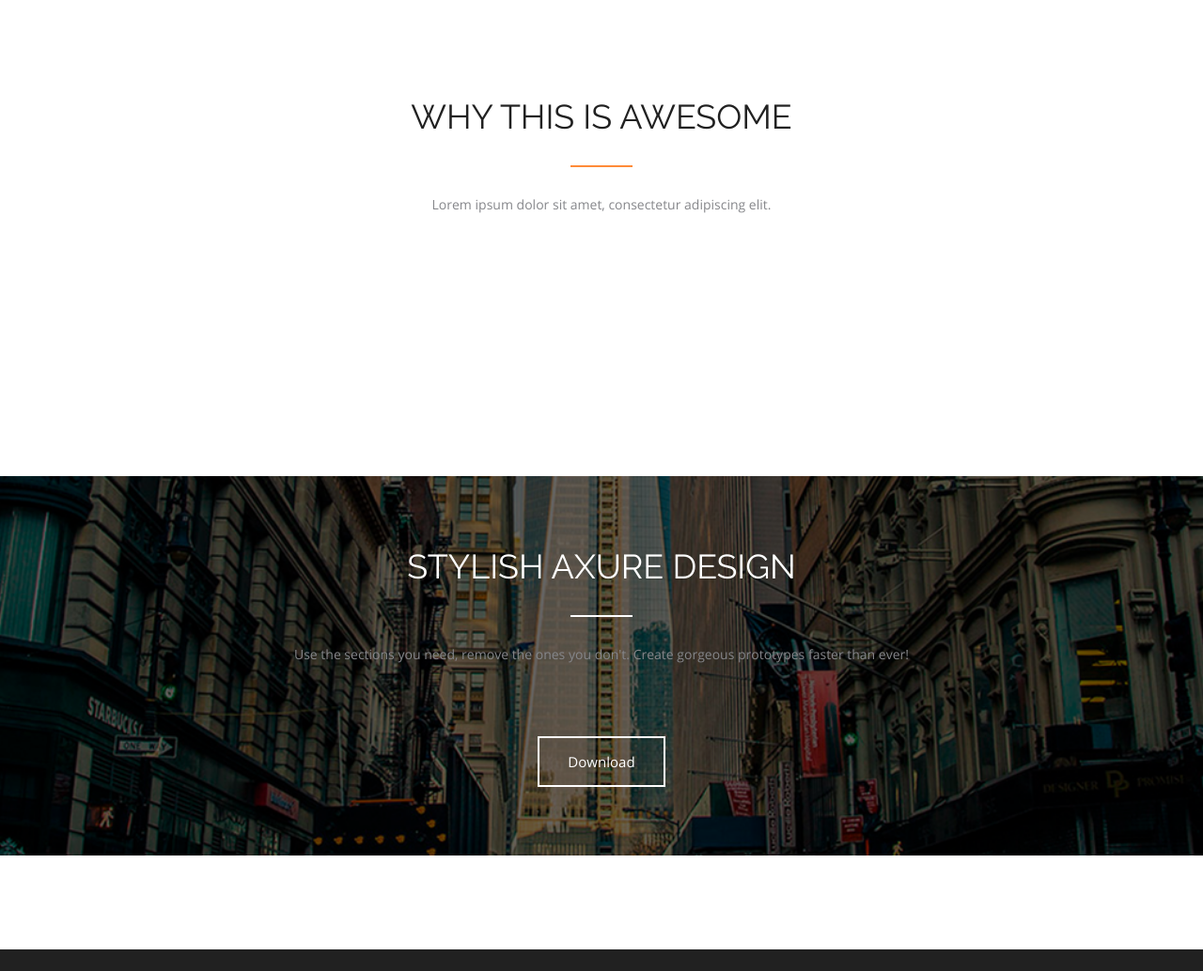
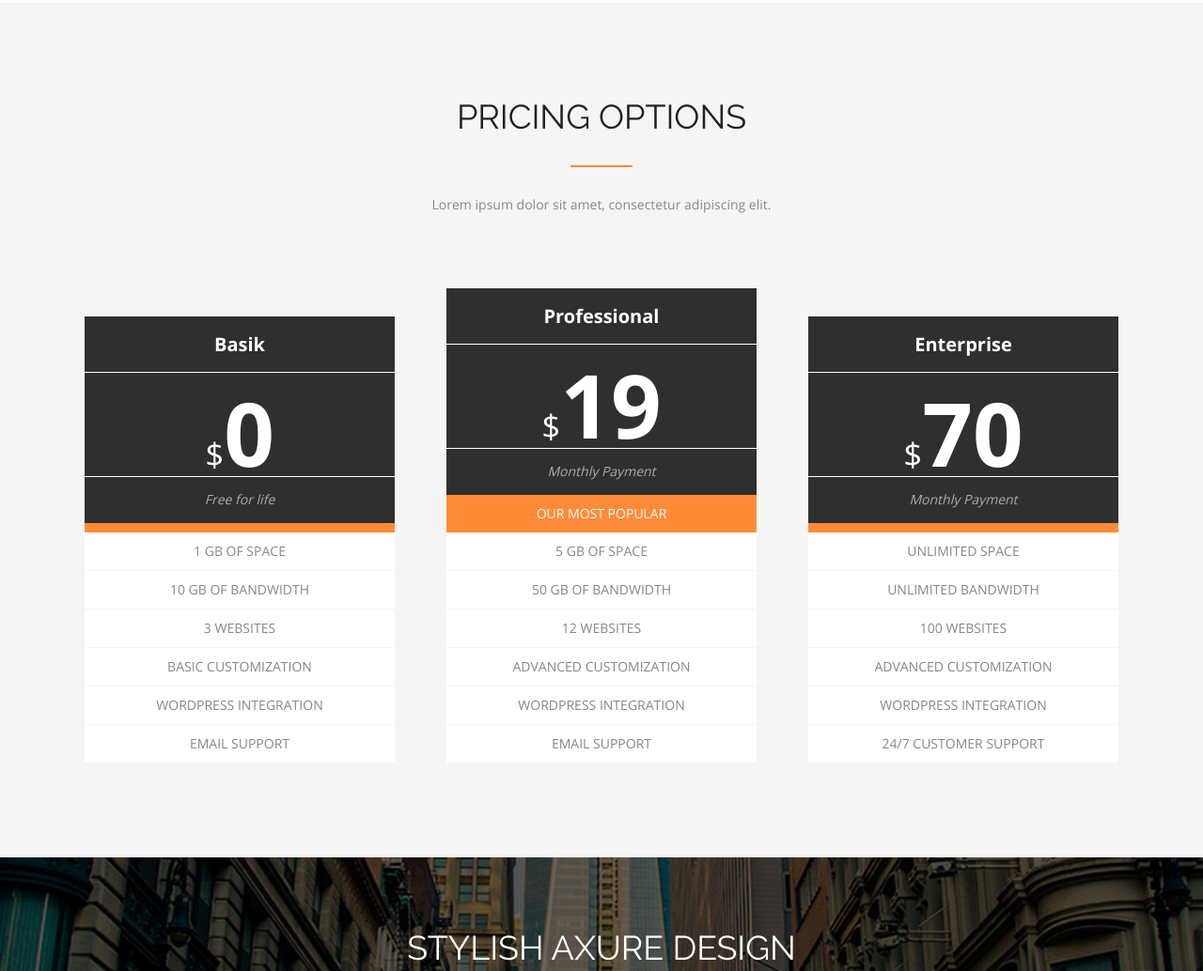
Before and after one commit to vladlucha/techMeSkills, a plain HTML site: page index.html in a window 1280 px wide. Shown: the part 650-1684 px from the top of the page at 94% size. Drawn offline with Linux system fonts and the light colour scheme.

Commit message:
section pricing added

```diff
--- a/index.html
+++ b/index.html
@@ -56,23 +56,66 @@
         </div>
     </div>
 </div>
-
 <!--section2-->
-
-<div class="section">
+<div class="section grayBg">
     <div class="container">
         <div class="title">
-            <h3>WHY THIS IS AWESOME</h3>
+            <h3>PRICING OPTIONS</h3>
             <div class="line"></div>
             <p class="subtitle">Lorem ipsum dolor sit amet, consectetur adipiscing elit.</p>
         </div>
+        <div class="row align">
+            <div class="plan">
+                <div class="header">
+                    <div class="titlePlan">Basik</div>
+                    <div class="pricePlan">$<span>0</span></div>
+                    <div class="subtitlePlan border">Free for life</div>
+                </div>
+                <div class="content">
+                    <div class="feature">1 gb of space</div>
+                    <div class="feature">10 gb of bandwidth</div>
+                    <div class="feature">3 websites</div>
+                    <div class="feature">Basic Customization</div>
+                    <div class="feature">wordpress integration</div>
+                    <div class="feature">email support</div>
                 </div>
             </div>
-
+            <div class="plan">
+                <div class="header">
+                    <div class="titlePlan">Professional</div>
+                    <div class="pricePlan">$<span>19</span></div>
+                    <div class="subtitlePlan">Monthly Payment</div>
+                    <div class="special">OUR MOST POPULAR</div>
+                </div>
+                <div class="content">
+                    <div class="feature">5 gb of space</div>
+                    <div class="feature">50 gb of bandwidth</div>
+                    <div class="feature">12 websites</div>
+                    <div class="feature">Advanced Customization</div>
+                    <div class="feature">wordpress integration</div>
+                    <div class="feature">email support</div>
+                </div>
+            </div>
+            <div class="plan">
+                <div class="header">
+                    <div class="titlePlan">Enterprise</div>
+                    <div class="pricePlan">$<span>70</span></div>
+                    <div class="subtitlePlan border">Monthly Payment</div>
+                </div>
+                <div class="content">
+                    <div class="feature">Unlimited space</div>
+                    <div class="feature">unlimited bandwidth</div>
+                    <div class="feature">100 websites</div>
+                    <div class="feature">Advanced Customization</div>
+                    <div class="feature">wordpress integration</div>
+                    <div class="feature">24/7 customer support</div>
+                </div>
+            </div>
+        </div>
+    </div>
+</div>
 <!--section3-->
-
-<div class="section">
-    <div class="bg">
+<div class="section sectionBG">
     <div class="container">
         <div class="title">
             <h3 class="titleWhite">STYLISH AXURE DESIGN</h3>
@@ -81,21 +124,19 @@
         </div>
         <button>Download</button>
     </div>
+
 </div>
-</div>
-
 <!--footer-->
-
 <footer>
     <div class="container">
         <div class="row social">
-            <i class="fab fa-facebook-f"></i>
-            <i class="fab fa-twitter"></i>
-            <i class="fab fa-google-plus-g"></i>
-            <i class="fab fa-pinterest"></i>
-            <i class="fab fa-instagram"></i>
-            <i class="fab fa-pied-piper-hat"></i>
-            <i class="fas fa-rss"></i>
+            <a href="#"><i class="fab fa-facebook-f"></i></a>
+            <a href="#"></a><i class="fab fa-twitter"></i></a>
+            <a href="#"></a><i class="fab fa-google-plus-g"></i></a>
+            <a href="#"></a><i class="fab fa-pinterest"></i></a>
+            <a href="#"></a><i class="fab fa-instagram"></i></a>
+            <a href="#"></a><i class="fab fa-pied-piper-hat"></i></a>
+            <a href="#"></a><i class="fas fa-rss"></i></a>
         </div>
         <div class="copyright">
             © 2015 Axure Themes
@@ -103,7 +144,5 @@
     </div>
 </footer>
 
-
-
 </body>
 </html>
--- a/styles/main.css
+++ b/styles/main.css
@@ -48,6 +48,10 @@ h3{
     justify-content: space-between;
 }
 
+.align{
+    align-items: flex-end;
+}
+
 button{
     display: block;
     background-color: rgba(0, 0, 0, 0);
@@ -69,8 +73,6 @@ button:hover{
 .section{
     padding: 100px 0px;
 }
-
-
 
 /*section1*/
 
@@ -99,9 +101,72 @@ button:hover{
         font-size: 14px;
     }
 
+/*section2*/
+
+.grayBg{
+    background-color: #f5f5f5;
+}
+
+    .section .plan{
+        width: 30%;
+        text-align: center;
+        color: #fff;
+    }
+
+        .section .plan .header{
+            background: #2f2f2f;
+        }
+
+            .section .plan .header .titlePlan{
+                font: 20px "OpenSans-Bold";
+                height: 60px;
+                line-height: 60px;
+            }
+
+            .section .plan .header .pricePlan{
+                font: 35px "OpenSans-Regular";
+                outline: 1px solid #fff;
+                height: 110px;
+            }
+
+                .section .plan .header .pricePlan span{
+                    font: 94px "OpenSans-Bold";
+                }
+
+            .section .plan .header .special{
+                background-color: #ff8b38;
+                text-transform: uppercase;
+                height: 40px;
+                line-height: 40px;
+            }
+
+            .section .plan .header .subtitlePlan{
+                color: #acacac;
+                height: 50px;;
+                line-height: 50px;
+                font-style: italic;
+            }
+
+            .section .plan .header .border{
+                border-bottom: 10px solid #ff8b38;
+            }
+
+        .section .plan .content{
+            background: #fff;
+        }
+
+            .section .plan .content .feature{
+                height: 40px;
+                line-height: 40px;
+                text-transform: uppercase;
+                color: #86878b;
+                border-bottom: 1px solid #f5f5f5;
+            }
+
+
 /*section3*/
 
-.section .bg{
+.sectionBg{
    background: url('../imgs/bg.png') center no-repeat;
    background-size: cover;
    padding: 75px 0;
```
Lines whose indentation alone changed are shown as unchanged.
